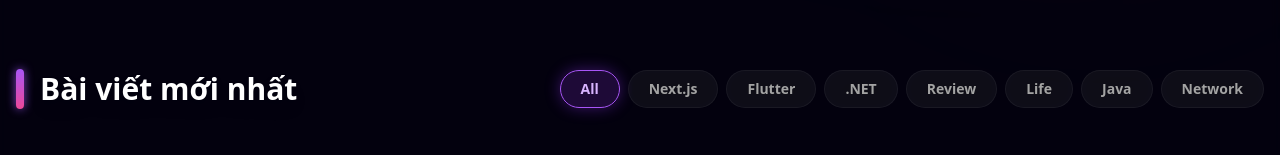
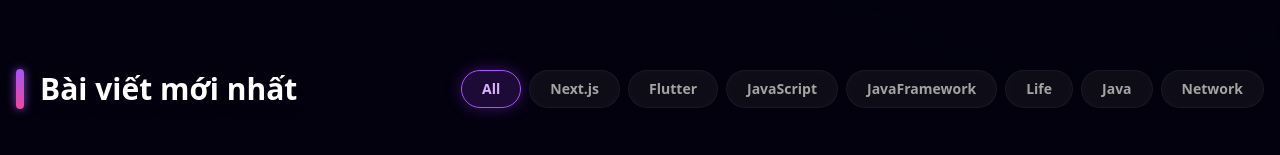
Before and after one commit to quanghieu130104/DA-LTMMT123, a Next.js app: page / in a window 1280 px wide. Shown: the part 779-934 px from the top of the page. Built offline with nearby package versions, Linux system fonts and the light colour scheme; no server answers; the database is empty.

Commit message:
Them danh muc javaFramwork và javascript1

```diff
--- a/app/page.tsx
+++ b/app/page.tsx
@@ -23,7 +23,7 @@ export default async function Home({ searchParams }: Props) {
   });
 
   // Danh sách Category (Cập nhật thêm Java, Network cho khớp với Admin)
-  const categories = ["Next.js", "Flutter", ".NET", "Review", "Life", "Java", "Network"];
+  const categories = ["Next.js", "Flutter", "JavaScript", "JavaFramework", "Life", "Java", "Network"];
 
   return (
     // --- 1. NỀN CHÍNH (Deep Space Black + Blobs) ---
```
